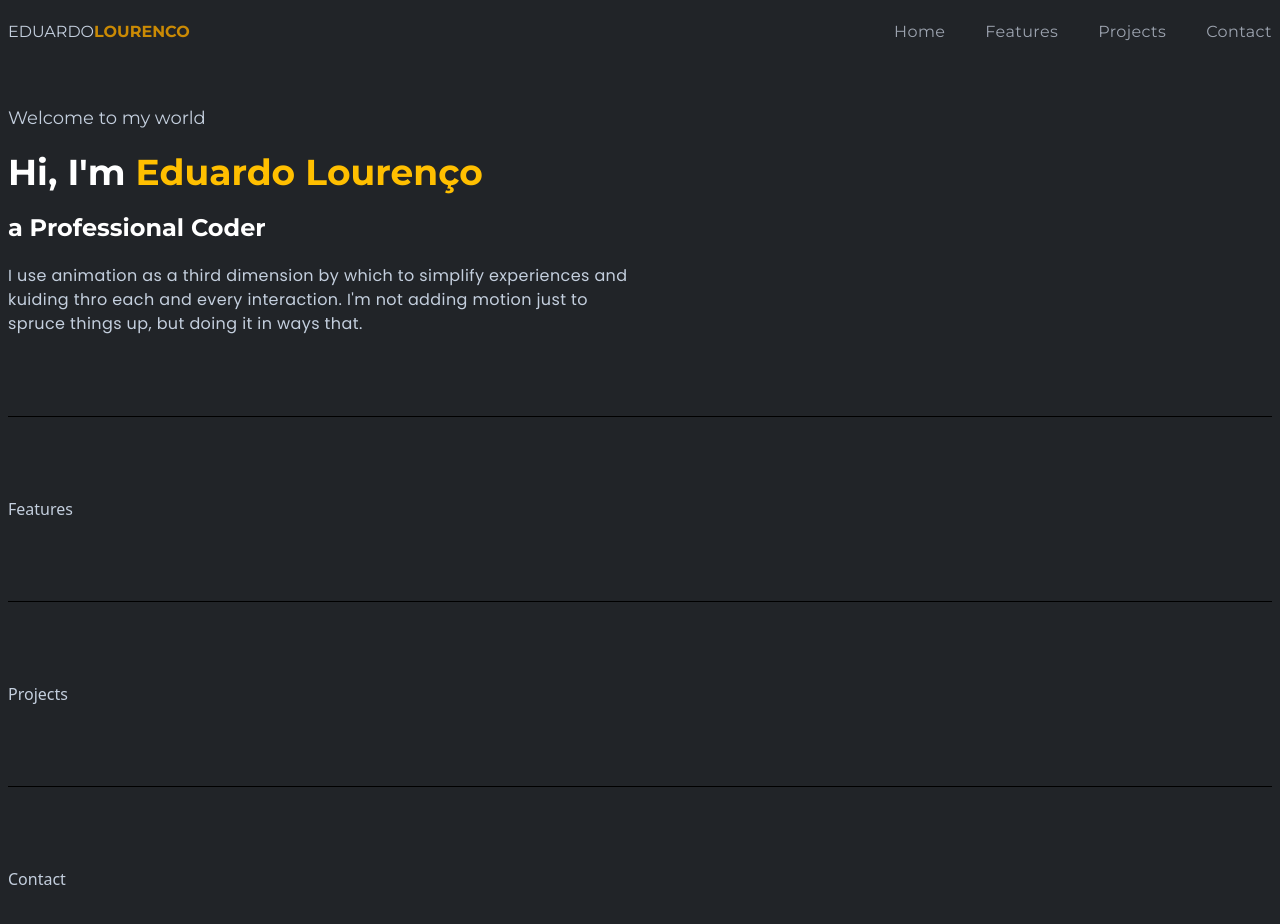
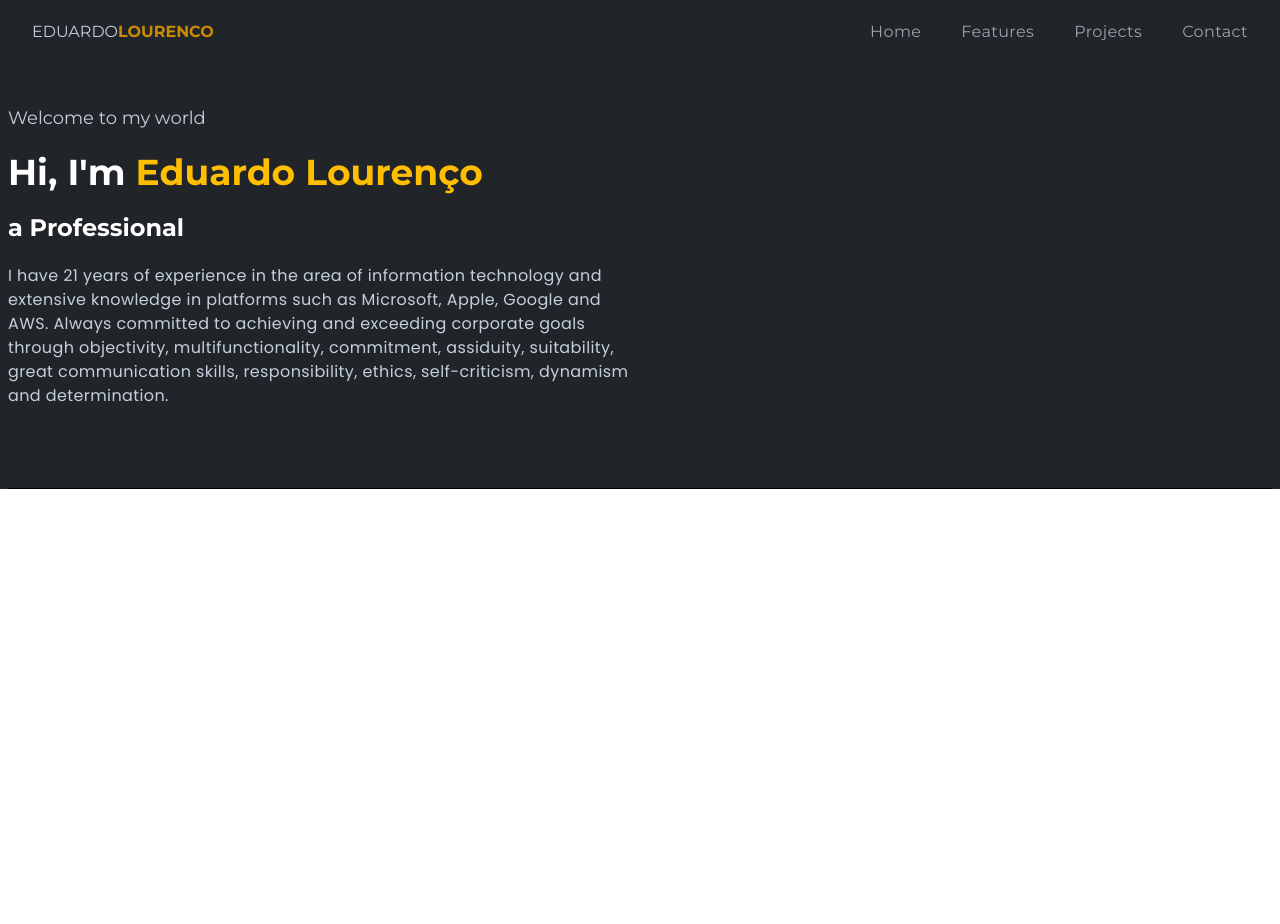
Before and after one commit to elourenco/elourenco.github.io, a React (Create React App) app: page / in a window 1280 px wide. Shown: the top 924 px of the page. After the commit the page ends 800 px from the top, so only its background shows below. Built offline with nearby package versions, Linux system fonts and the light colour scheme.

Commit message:
criando a home

```diff
--- a/package.json
+++ b/package.json
@@ -6,8 +6,12 @@
     "@testing-library/jest-dom": "^5.16.5",
     "@testing-library/react": "^13.4.0",
     "@testing-library/user-event": "^13.5.0",
+    "i18next": "^23.2.7",
+    "i18next-browser-languagedetector": "^7.1.0",
+    "i18next-http-backend": "^2.2.1",
     "react": "^18.2.0",
     "react-dom": "^18.2.0",
+    "react-i18next": "^13.0.1",
     "react-icons": "^4.10.1",
     "react-scripts": "5.0.1",
     "react-scroll": "^1.8.9",
--- /dev/null
+++ b/public/locales/en/translation.json
@@ -0,0 +1,3 @@
+{
+  "fullName": "Eduardo Lourenço"
+}
--- /dev/null
+++ b/public/locales/pt/translation.json
@@ -0,0 +1,3 @@
+{
+  "fullName": "Eduardo Lourenço"
+}
--- a/src/App.js
+++ b/src/App.js
@@ -1,9 +1,6 @@
 import React from 'react';
 import NavBar from './components/navbar';
 import Home from './components/home';
-import Features from './components/features';
-import Projects from './components/projects';
-import Contact from './components/contact';
 
 function App() {
   return (
@@ -13,9 +10,6 @@ function App() {
       </header>
       <div className="max-w-screen-xl mx-auto">
         <Home />
-        <Features />
-        <Projects />
-        <Contact />
       </div>
     </main>
   );
--- a/src/components/home/left-home.js
+++ b/src/components/home/left-home.js
@@ -1,7 +1,10 @@
 import React from 'react';
 import { useTypewriter, Cursor } from 'react-simple-typewriter';
+import { useTranslation } from 'react-i18next';
 
 const LeftHome = () => {
+  const { t } = useTranslation();
+
   const [text] = useTypewriter({
     words: ['Professional Coder.', 'Full Stack Developer.'],
     loop: true,
@@ -16,7 +19,7 @@ const LeftHome = () => {
         <h1 className="text-4xl font-bold text-white">
           Hi, I'm{' '}
           <span className="text-designColor capitalize">
-            Eduardo Lourenço
+            {t('fullName')}
           </span>
         </h1>
         <h2 className="text-2xl font-bold text-white">
@@ -28,10 +31,13 @@ const LeftHome = () => {
           />
         </h2>
         <p className="text-base font-bodyFont leading-6 tracking-wide">
-          I use animation as a third dimension by which to simplify
-          experiences and kuiding thro each and every interaction. I'm
-          not adding motion just to spruce things up, but doing it in
-          ways that.
+          I have 21 years of experience in the area of information
+          technology and extensive knowledge in platforms such as
+          Microsoft, Apple, Google and AWS. Always committed to
+          achieving and exceeding corporate goals through objectivity,
+          multifunctionality, commitment, assiduity, suitability,
+          great communication skills, responsibility, ethics,
+          self-criticism, dynamism and determination.
         </p>
       </div>
       {/* Media */}
--- /dev/null
+++ b/src/components/home/right-home.js
@@ -0,0 +1,17 @@
+import React from 'react';
+import { logo } from '../../assets/index';
+
+const RightHome = () => {
+  return (
+    <div className="w-full lgl:w-1/2 flex justify-center items-center relative">
+      <img
+        className="w-[200px] h-[300px] lgl:w-[500px] lgl:h-[680px] z-10"
+        src={logo}
+        alt="bannerImg"
+      />
+      <div className="absolute bottom-0 w-[350px] h-[300px] lgl:w-[500px] lgl:h-[500px] bg-gradient-to-r from-[#1e2024] to-[#202327] shadow-shadowOne flex justify-center items-center"></div>
+    </div>
+  );
+};
+
+export default RightHome;
--- /dev/null
+++ b/src/components/locales/en.json
@@ -0,0 +1,3 @@
+{
+  "key": "hello world"
+}
--- /dev/null
+++ b/src/components/locales/index.js
@@ -0,0 +1,20 @@
+import i18n from 'i18next';
+import { initReactI18next } from 'react-i18next';
+import LanguageDetector from 'i18next-browser-languagedetector';
+
+i18n
+  .use(LanguageDetector)
+  .use(initReactI18next)
+  .init({
+    fallbackLng: 'en',
+    debug: true,
+    detection: {
+      order: ['queryString', 'cookie'],
+      cache: ['cookie'],
+    },
+    interpolation: {
+      escapeValue: false,
+    },
+  });
+
+export default i18n;
--- /dev/null
+++ b/src/components/locales/pt-BR.json
@@ -0,0 +1,3 @@
+{
+  "key": "Ola mundo"
+}
--- a/src/components/navbar/index.js
+++ b/src/components/navbar/index.js
@@ -3,9 +3,9 @@ import { navLinksdata } from '../../constants';
 
 const NavBar = () => {
   return (
-    <div className="w-full h-16 max-auto  flex justify-between items-center font-titleFont">
+    <div className="w-full h-16 max-auto  flex justify-between items-center font-titleFont px-6">
       <div>
-        EDUARDO
+        <span className="text-white-600 font-normal"> EDUARDO</span>
         <span className="text-yellow-600 font-bold">LOURENCO</span>
       </div>
       <div>
--- /dev/null
+++ b/src/i18n.js
@@ -0,0 +1,22 @@
+import i18n from 'i18next';
+import { initReactI18next } from 'react-i18next';
+import LanguageDetector from 'i18next-browser-languagedetector';
+import Backend from 'i18next-http-backend';
+
+i18n
+  .use(Backend)
+  .use(LanguageDetector)
+  .use(initReactI18next)
+  .init({
+    fallbackLng: 'en',
+    debug: true,
+    detection: {
+      order: ['queryString', 'cookie'],
+      cache: ['cookie'],
+    },
+    interpolation: {
+      escapeValue: false,
+    },
+  });
+
+export default i18n;
--- a/src/index.js
+++ b/src/index.js
@@ -3,11 +3,13 @@ import ReactDOM from 'react-dom/client';
 import './index.css';
 import App from './App';
 import reportWebVitals from './reportWebVitals';
-
+import './i18n';
 const root = ReactDOM.createRoot(document.getElementById('root'));
 root.render(
   <React.StrictMode>
-    <App />
+    <React.Suspense fallback={<div>Loading...</div>}>
+      <App />
+    </React.Suspense>
   </React.StrictMode>
 );
 
```
Also changed, not shown: 2 other files (tests, documents, lock files or other folders).
